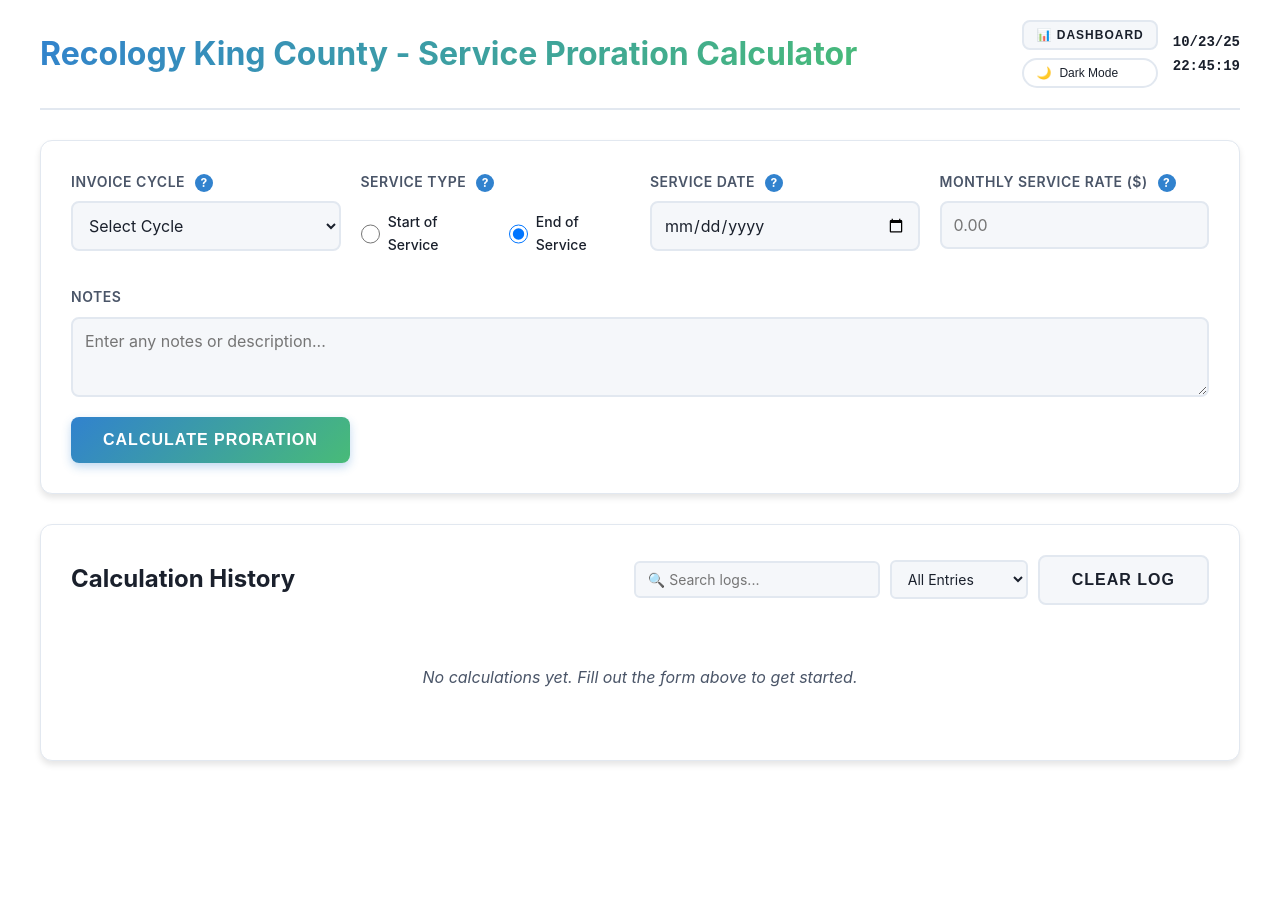
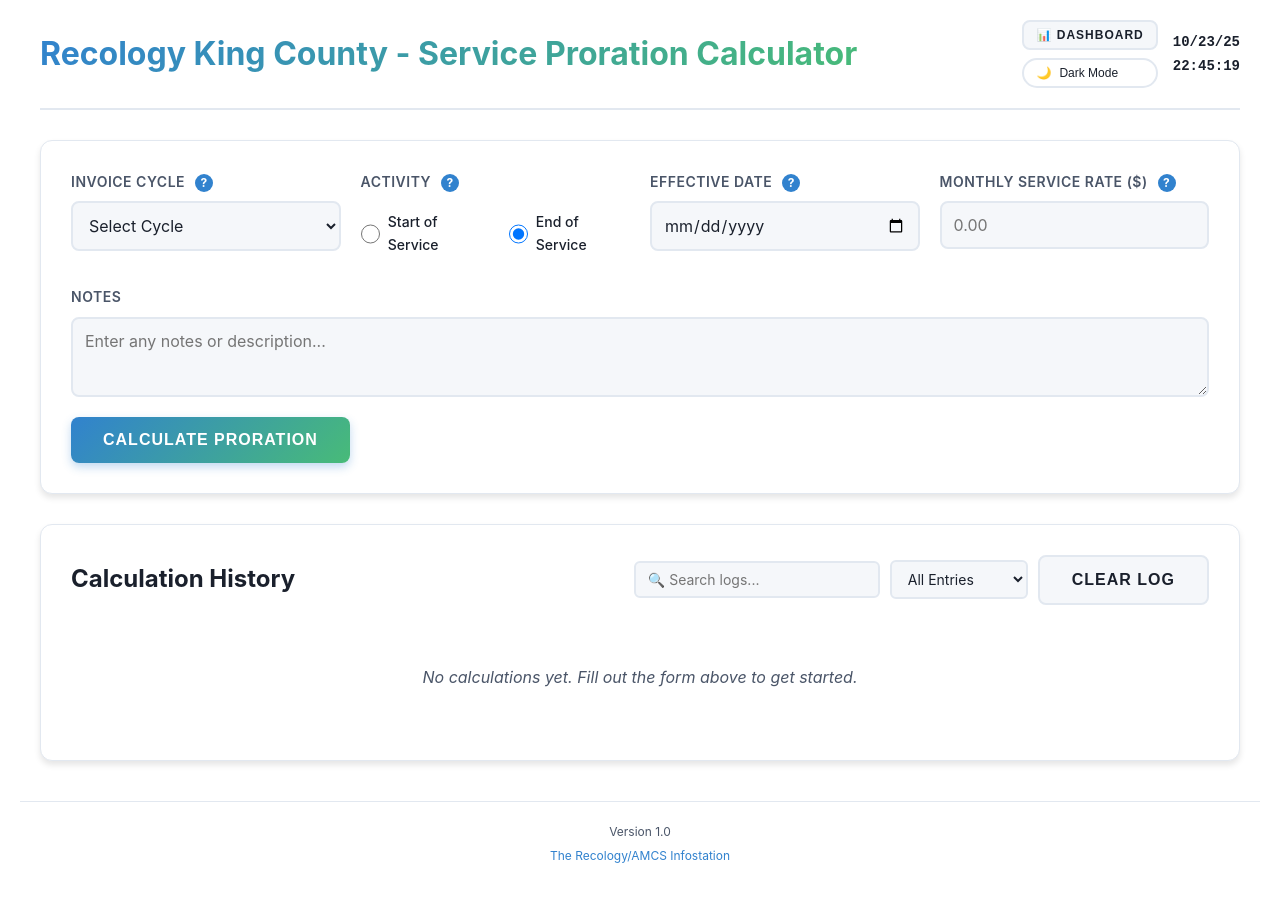
Before and after one commit to BarleyJRK/rkc_prorate, a plain HTML site: page index.html in a window 1280 px wide. Before the commit the page ends 811 px from the top, so only its background shows below. Drawn offline with Linux system fonts and the light colour scheme.

Commit message:
Add files via upload

```diff
--- a/index.html
+++ b/index.html
@@ -780,7 +780,7 @@
 
                     <div class="form-group">
                         <label>
-                            Service Type
+                            Activity
                             <span class="tooltip-icon" data-tooltip="Start = service begins on this date. Stop = service ends on this date (stop date NOT included in billing).">?</span>
                         </label>
                         <div class="radio-group">
@@ -797,7 +797,7 @@
 
                     <div class="form-group">
                         <label for="serviceDate">
-                            Service Date
+                            Effective Date
                             <span class="tooltip-icon" data-tooltip="The date service starts or stops. For stops, this date is NOT included in the billing period.">?</span>
                         </label>
                         <input type="date" id="serviceDate" required>
@@ -1761,5 +1761,16 @@
         initTheme();
         renderAuditLog();
     </script>
+
+    <footer style="text-align: center; padding: 20px 0; margin-top: 40px; border-top: 1px solid var(--border-color); color: var(--text-secondary); font-size: 0.75rem;">
+        <div style="margin-bottom: 5px;">Version 1.0</div>
+        <div>
+            <a href="https://recology001.sharepoint.com/sites/KnowledgeBase/SitePages/AMCS-Platform-Reference.aspx?web=1"
+               target="_blank"
+               style="color: var(--accent-primary); text-decoration: none;">
+                The Recology/AMCS Infostation
+            </a>
+        </div>
+    </footer>
 </body>
 </html>
```
